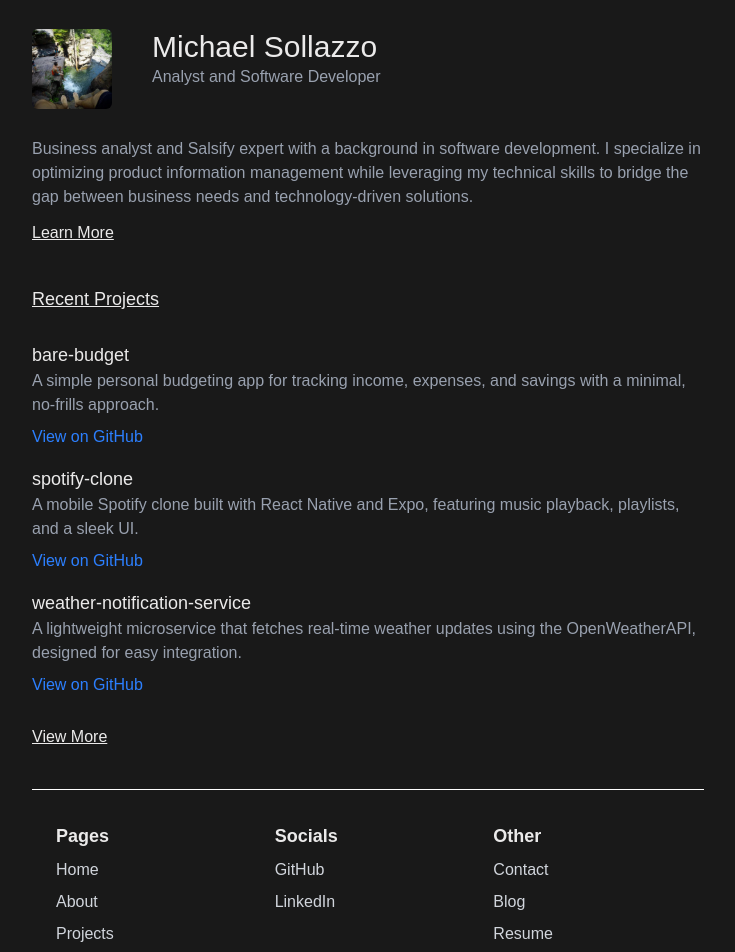
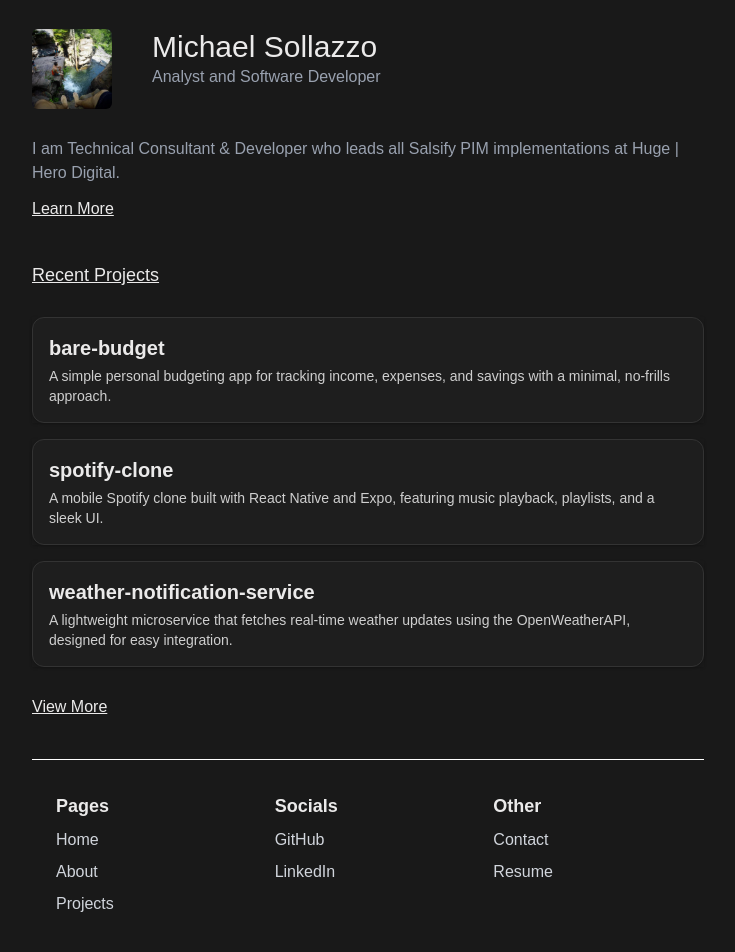
Before and after one commit to sollazzo08/portfolio-site, a Next.js app: page / in a window 1280 px wide. Shown: the part 80-1032 px from the top of the page, without its empty margins (272-1007 px from the left). Built offline with nearby package versions, Linux system fonts and the light colour scheme; a web font is replaced by a local one.

Commit message:
added resume and made style changes

```diff
--- a/src/app/about/page.tsx
+++ b/src/app/about/page.tsx
@@ -33,7 +33,8 @@ export default function AboutMe() {
       <h1 className="text-2xl font-bold mb-8 underline text-[#ebeaea]">About Me</h1>
 
       <div className="mb-10">
-        <p className="text-gray-400">Specializing in PIM platforms, particularly Salsify, bridging the gap between business needs and technical solutions, and providing consulting for product data management.</p>
+        <p className="text-gray-400">I am Technical Consultant & Developer who leads all Salsify PIM implementations at Huge | Hero Digital. From discovery to deployment, I work closely with clients to design and build scalable product data systems that power eCommerce experiences.
+        </p>
       </div>
 
       <h2 className="text-2xl font-bold mb-6 underline text-[#ebeaea]">My Journey</h2>
--- a/src/app/page.tsx
+++ b/src/app/page.tsx
@@ -23,8 +23,7 @@ export default function Home() {
             </div>
           </div>
         </section>
-          <p>
-          Business analyst and Salsify expert with a background in software development. I specialize in optimizing product information management while leveraging my technical skills to bridge the gap between business needs and technology-driven solutions.
+          <p>I am Technical Consultant & Developer who leads all Salsify PIM implementations at Huge | Hero Digital.
           </p>
       </div>
       <Link href="/about" className="mt-3 underline text-[#ebeaea]">Learn More</Link>
--- a/src/components/Footer.tsx
+++ b/src/components/Footer.tsx
@@ -30,9 +30,18 @@ export default function Footer() {
         <div>
           <h3 className="text-lg font-semibold mb-2 text-[#ebeaea]">Other</h3>
           <ul className="space-y-2">
-            <li><Link href="/contact" className="hover:text-white">Contact</Link></li>
-            <li><Link href="/blog" className="hover:text-white">Blog</Link></li>
-            <li><Link href="/resume" className="hover:text-white">Resume</Link></li>
+            <li>
+             <a href="mailto:msollazzo08@gmail.com" className="hover:text-white">Contact</a>
+            </li>
+              <li>
+                <a
+                    href="/resume.pdf"
+                    target="_blank"
+                    rel="noopener noreferrer"
+                    className="hover:text-white"
+                  >Resume
+                </a>
+             </li>
           </ul>
         </div>
       </div>
--- a/src/components/Navbar.tsx
+++ b/src/components/Navbar.tsx
@@ -5,7 +5,7 @@ export default function Navbar() {
 
       <nav className="sticky top-0 left-0 flex justify-between max-w-2xl w-full p-4 shadow-md bg-[#284569de] text-white mx-auto rounded-sm  border-b-1 border-b-gray-100 backdrop-blur mt-2">
       <Link href="/" className="text-xl font-bold">
-      OO1010
+      MS
       </Link>
       <div className="space-x-4">
         <Link href="/about" className="hover:text-gray-300">About</Link>
--- a/src/components/ProjectsList.tsx
+++ b/src/components/ProjectsList.tsx
@@ -11,19 +11,25 @@ export default function ProjectsList({ limit }: ProjectsListProps) {
     <section className="font-tektur">
 <ul className="space-y-4">
   {displayedProjects.map((project: Project, index: number) => (
-          <li key={index} className="">
-            <h3 className="text-lg text-[#ebeaea]">{project.title}</h3>
-            <p className="">{project.description}</p>
+      <li
+    key={index}
+    className="shadow-sm flex flex-col h-full"
+  >
  <a
+  key={index}
   href={project.github}
   target="_blank"
-              className="text-blue-500 hover:underline inline-block mt-2"
+  rel="noopener noreferrer"
+  className="block p-4 rounded-xl bg-[#1e1e1e] border border-[#333] shadow-sm hover:shadow-md hover:border-blue-500 transition-all duration-200 hover:scale-[1.02]"
 >
-              View on GitHub
+  <h3 className="text-xl font-semibold text-[#ebeaea] mb-1">
+    {project.title}
+  </h3>
+  <p className="text-sm text-[#cfcfcf]">{project.description}</p>
 </a>
   </li>
+
   ))}
-
 </ul>
 
     </section>
```
Also changed, not shown: 1 other file (tests, documents, lock files or other folders). Lines whose indentation alone changed are shown as unchanged.
